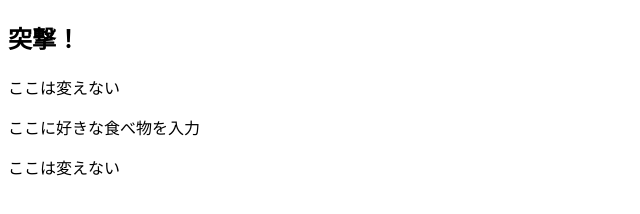
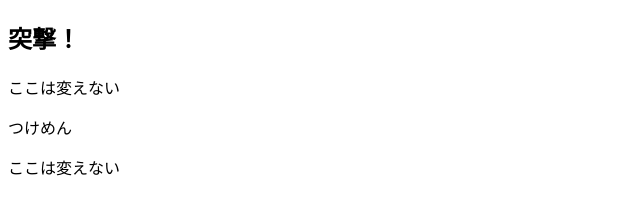
Before and after one commit to shuhei-nishoji/pushConflict, a plain HTML site: page index.html in a window 1280 px wide. Shown: the whole page, without its empty margins (0-640 px from the left). Drawn offline with Linux system fonts and the light colour scheme.

Commit message:
[modify]index.htmlを編集

```diff
--- a/index.html
+++ b/index.html
@@ -6,7 +6,7 @@
 <body>
 <h2> 突撃！ </h2>
 <p>ここは変えない</p>
-<p>ここに好きな食べ物を入力</p>
+<p>つけめん</p>
 <p>ここは変えない</p>
 </body>
 </html>
```
